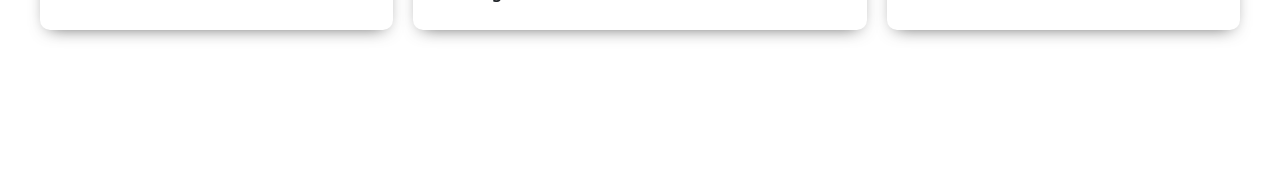
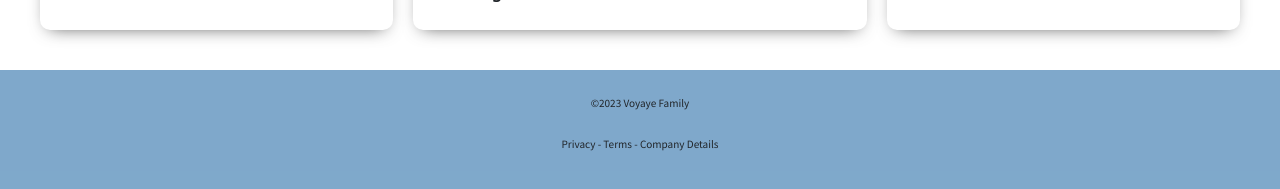
Before and after one commit to duongni/family-voyage-app, a React (Create React App) app: page / in a window 1280 px wide. Shown: the part 2116-2305 px from the top of the page. Before the commit the page ends 2186 px from the top, so only its background shows below. Built offline with nearby package versions, Linux system fonts and the light colour scheme.

Commit message:
Added footer to the homepage

```diff
--- a/src/App.js
+++ b/src/App.js
@@ -1,6 +1,7 @@
 import "./App.css";
 import "bootstrap/dist/css/bootstrap.css";
 import SearchBar from "./SearchBar";
+import Footer from "./Footer";
 
 import Home from "./Home";
 
@@ -11,6 +12,7 @@ function App() {
         <SearchBar />
       </div>
       <Home />
+      <Footer />
     </div>
   );
 }
--- a/src/Card.css
+++ b/src/Card.css
@@ -7,7 +7,7 @@
   cursor: pointer;
 }
 .Card:hover {
-  transform: scale(1.07);
+  transform: scale(1.05);
 }
 .Card img {
   object-fit: fill;
--- a/src/Footer.css
+++ b/src/Footer.css
@@ -0,0 +1,12 @@
+.Footer {
+  padding: 20px;
+  background: rgba(0, 83, 151, 0.5);
+  text-align: center;
+  bottom: 0;
+  margin-bottom: 0;
+}
+.Footer p {
+  padding: 5px;
+  font-size: 10px;
+  font-weight: 400;
+}
--- a/src/Footer.js
+++ b/src/Footer.js
@@ -1,5 +1,10 @@
 import React from "react";
 import "./Footer.css";
 export default function Footer() {
-  return "Hello";
+  return (
+    <div className="Footer">
+      <p>©2023 Voyaye Family</p>
+      <p>Privacy - Terms - Company Details</p>
+    </div>
+  );
 }
```
